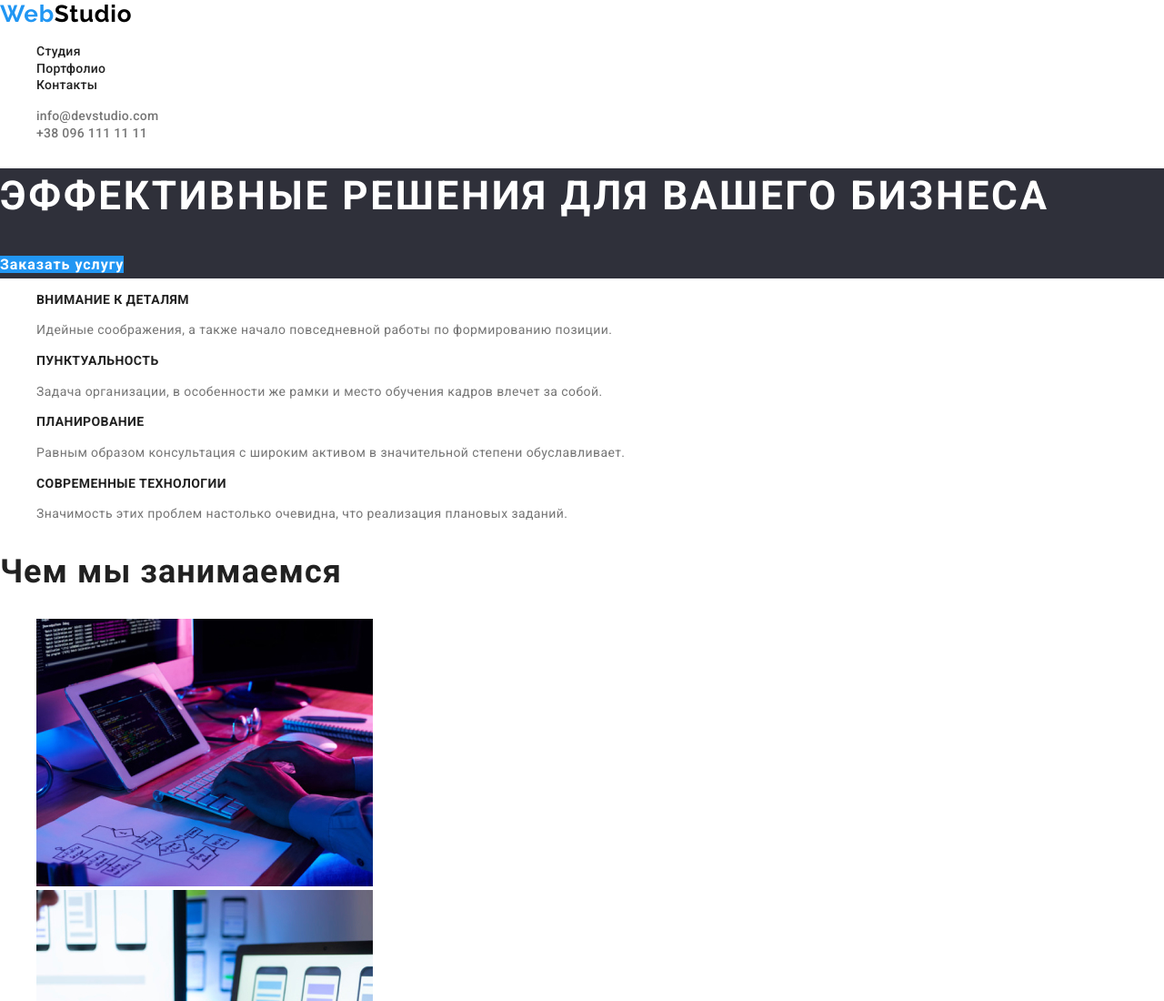
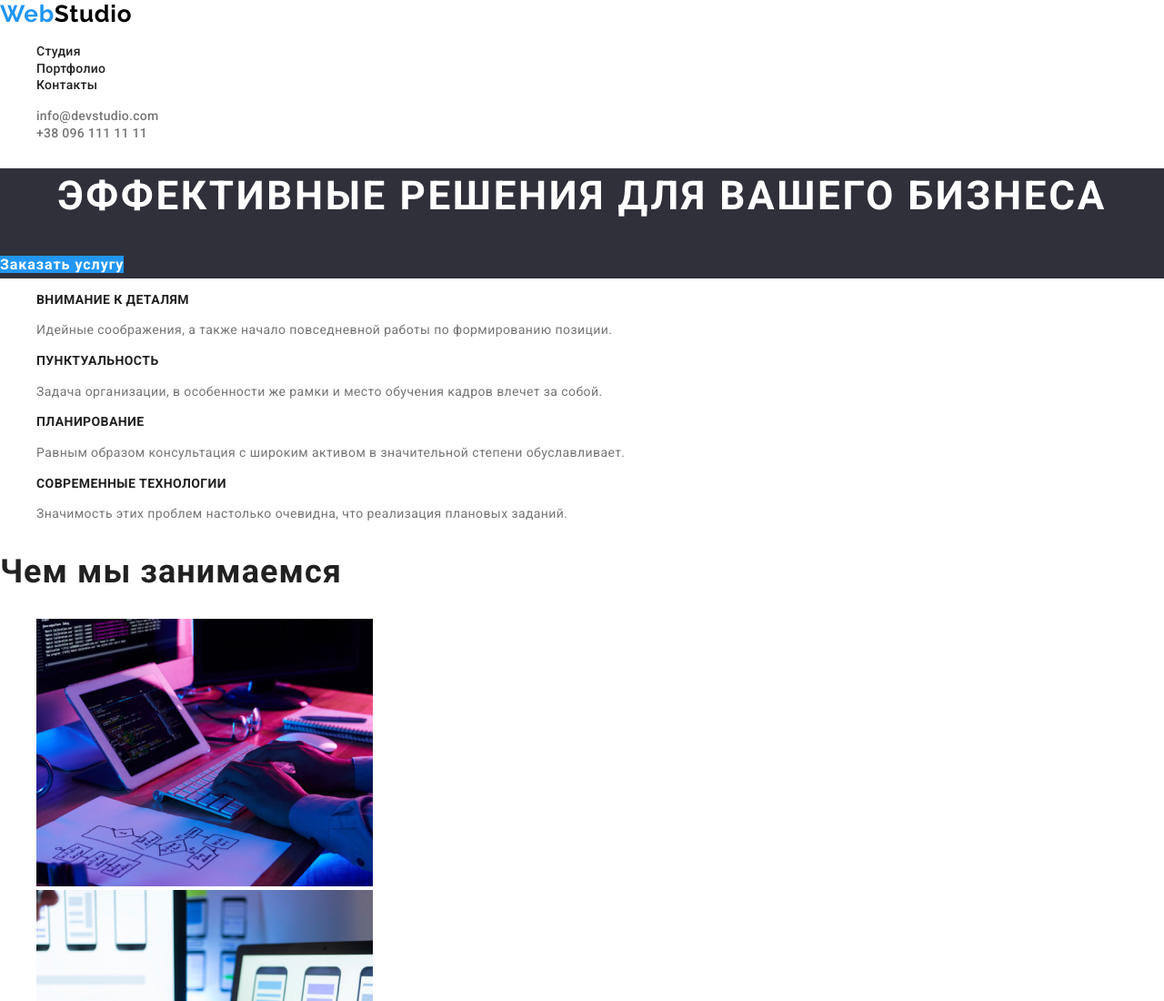
Before and after one commit to AlexandraMarkova/goit-markup-hw-02, a plain HTML site: page index.html in a window 1280 px wide. Shown: the top 1100 px of the page at 91% size. Drawn offline with Linux system fonts and the light colour scheme.

Commit message:
меняет жирность текста в блоке герое

```diff
--- a/css/styles.css
+++ b/css/styles.css
@@ -77,12 +77,13 @@ body {
 }
 
 .herro-title {
-  font-weight: 700;
+  font-weight: 900;
   color: var(--white);
   text-transform: uppercase;
   font-size: 44px;
   line-height: 1.4;
   letter-spacing: 0.06em;
+  text-align: center;
 }
 
 /* button */
```
